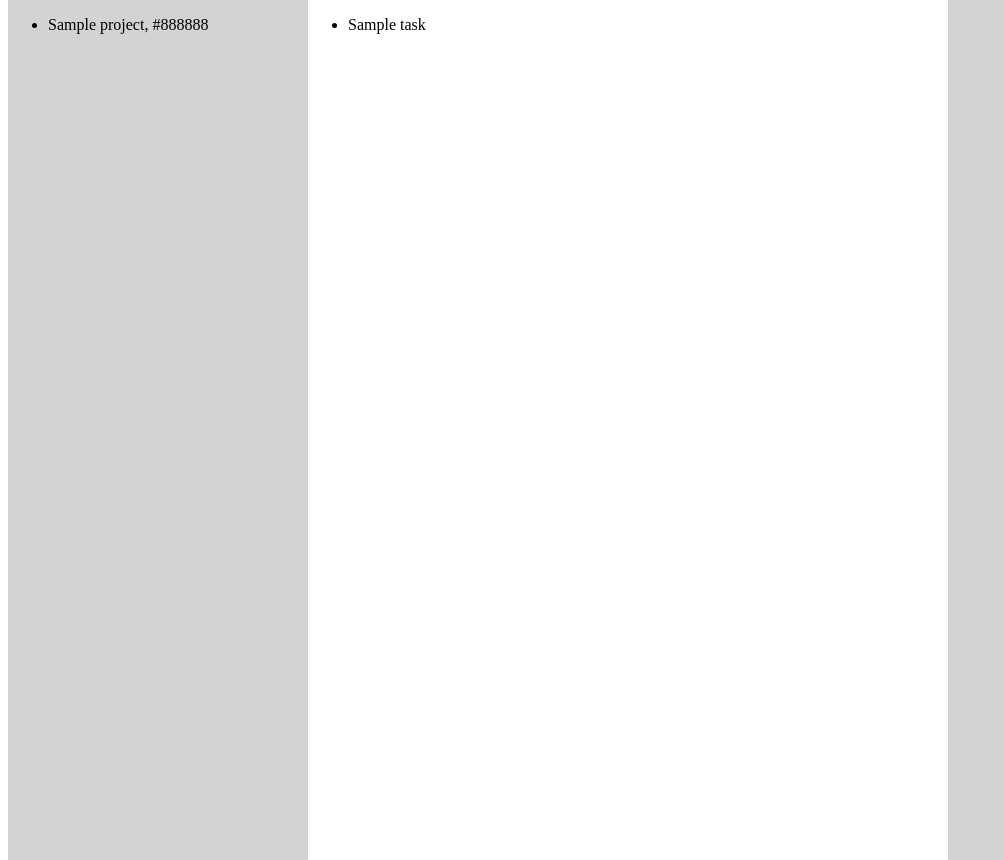
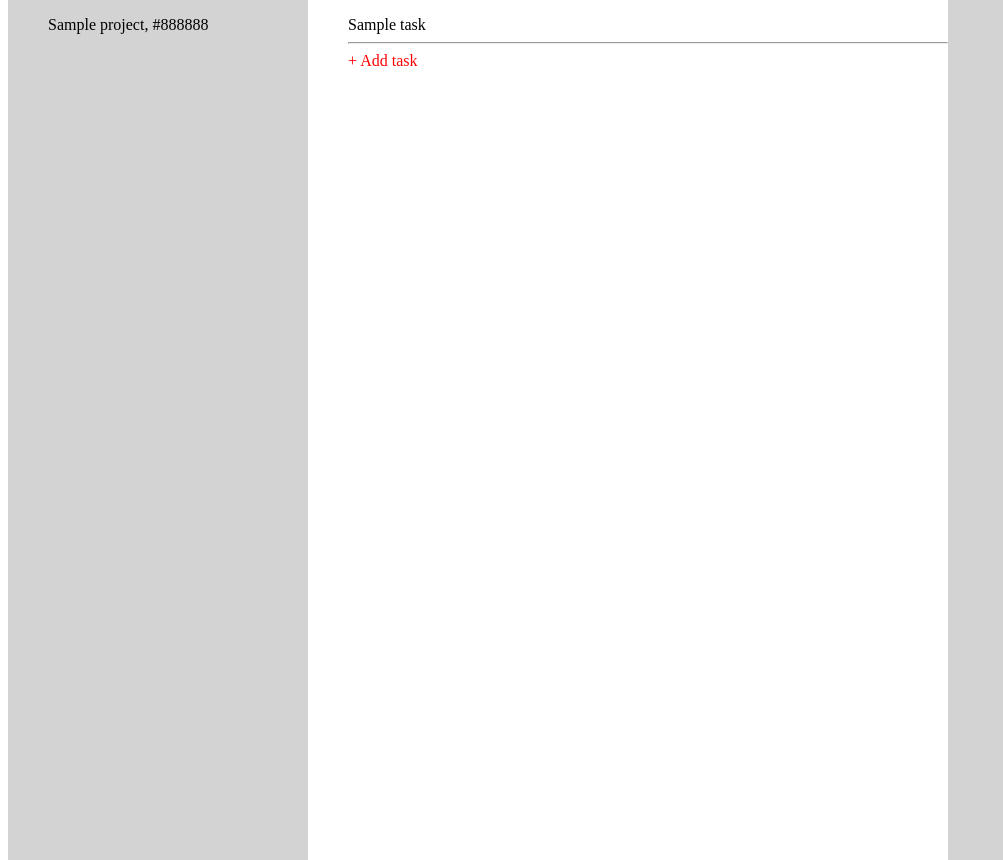
Before and after one commit to AcckiyGerman/todolist-django-vue, a Django app: page / in a window 1280 px wide. Shown: the part 46-906 px from the top of the page, without its empty margins (0-1003 px from the left). Run offline with Django 3.2, Linux system fonts and the light colour scheme; a user stored in the database is signed in; tables that the repository leaves empty hold one stand-in row (values such as "Sample post").

Commit message:
small refactorings

```diff
--- a/todolist/static/todolist/index.css
+++ b/todolist/static/todolist/index.css
@@ -4,24 +4,58 @@
     padding: 10px;
 }
 
-#logout {
+.float-right {
     float: right;
 }
 
-#flex-container {
+.content-wrapper {
     background-color: lightgrey;
-    display: flex;
     width: 100%;
     height: 100%;
     position: fixed;
     overflow: auto;
 }
 
-#projectsView {
+#projects-column {
     width: 300px;
 }
 
-#tasksView {
+#tasks-column {
     width: 50%;
     background-color: white;
 }
+
+ul {
+    list-style-type: none;
+}
+
+.flex {
+    display: flex;
+}
+
+.project-item {
+    justify-content: space-between;
+    align-items: baseline;
+}
+
+
+.square {
+	width: 10px;
+	height: 10px;
+    border: 1px solid;
+	/*background: red;*/
+}
+
+.circle {
+	width: 15px;
+	height: 15px;
+	/*background: red;*/
+    border: 1px solid;
+	-moz-border-radius: 50px;
+	-webkit-border-radius: 50px;
+	border-radius: 50px;
+}
+
+.add-button {
+    color: red;
+}
--- a/todolist/static/todolist/index.js
+++ b/todolist/static/todolist/index.js
@@ -1,6 +1,6 @@
-var projectsView = new Vue({
+var projectsColumn = new Vue({
     delimiters: ['[[', ']]'],
-    el: '#projectsView',
+    el: '#projects-column',
     data : {
         projectsList: []
     },
@@ -11,16 +11,23 @@ var projectsView = new Vue({
         fetchProjectsList: function () {
             var self = this;
             $.getJSON('/projects_list/', {'key':'value'}, function (data) {
-                console.log(data);
+                console.log('get data from server: ', data);
                 self.projectsList = data;
             })
+        },
+        editProject: function (data) {
+            console.log(data);
+            this.projectsList[data].edit=true
+        },
+        deleteProject: function () {
+
         }
     }
 });
 
-var tasksView = new Vue({
+var tasksColumn = new Vue({
     delimiters: ['[[', ']]'],
-    el: '#tasksView',
+    el: '#tasks-column',
     data : {
         tasksList: []
     },
@@ -31,7 +38,7 @@ var tasksView = new Vue({
         fetchTasksList: function () {
             var self = this;
             $.getJSON('/tasks_list/', {'key':'value'}, function (data) {
-                console.log(data);
+                console.log('get data from server: ', data);
                 self.tasksList = data;
             })
         }
--- a/todolist/templates/todolist/index.html
+++ b/todolist/templates/todolist/index.html
@@ -4,17 +4,21 @@
 <head>
     <meta charset="UTF-8">
     <link rel="stylesheet" type="text/css" href="{% static 'todolist/index.css' %}" />
+    <link rel="stylesheet"
+          href="https://maxcdn.bootstrapcdn.com/font-awesome/4.7.0/css/font-awesome.min.css">
     <title>Title</title>
 </head>
 <body>
 <div id="header">
     <span>TODO</span>
-    <span id="logout">
+    <span class="float-right">
         <a href="{% url 'logout' %}">Logout</a>
     </span>
 </div>
-<div id="flex-container">
-    <div id="projectsView">
+
+<div class="flex content-wrapper">
+
+    <div id="projects-column">
         <ul>
             <li v-for="project in projectsList">
                 [[ project.name ]], [[ project.colour ]]
@@ -22,11 +26,13 @@
         </ul>
     </div>
 
-    <div id="tasksView">
+    <div id="tasks-column">
         <ul>
             <li v-for="task in tasksList">
                 [[ task.name ]]
+                <hr>
             </li>
+            <span class="add-button">+ Add task</span>
         </ul>
     </div>
 </div>
--- a/todolist/views.py
+++ b/todolist/views.py
@@ -15,7 +15,7 @@ def index(request):
 def projects_list(request):
     """returns all projects in json format"""
     json_data = json.dumps(
-        [{'name': p.name, 'colour': p.colour}
+        [{'name': p.name, 'colour': p.colour, 'id': p.id}
          for p in Project.objects.all()]
     )
 
```
